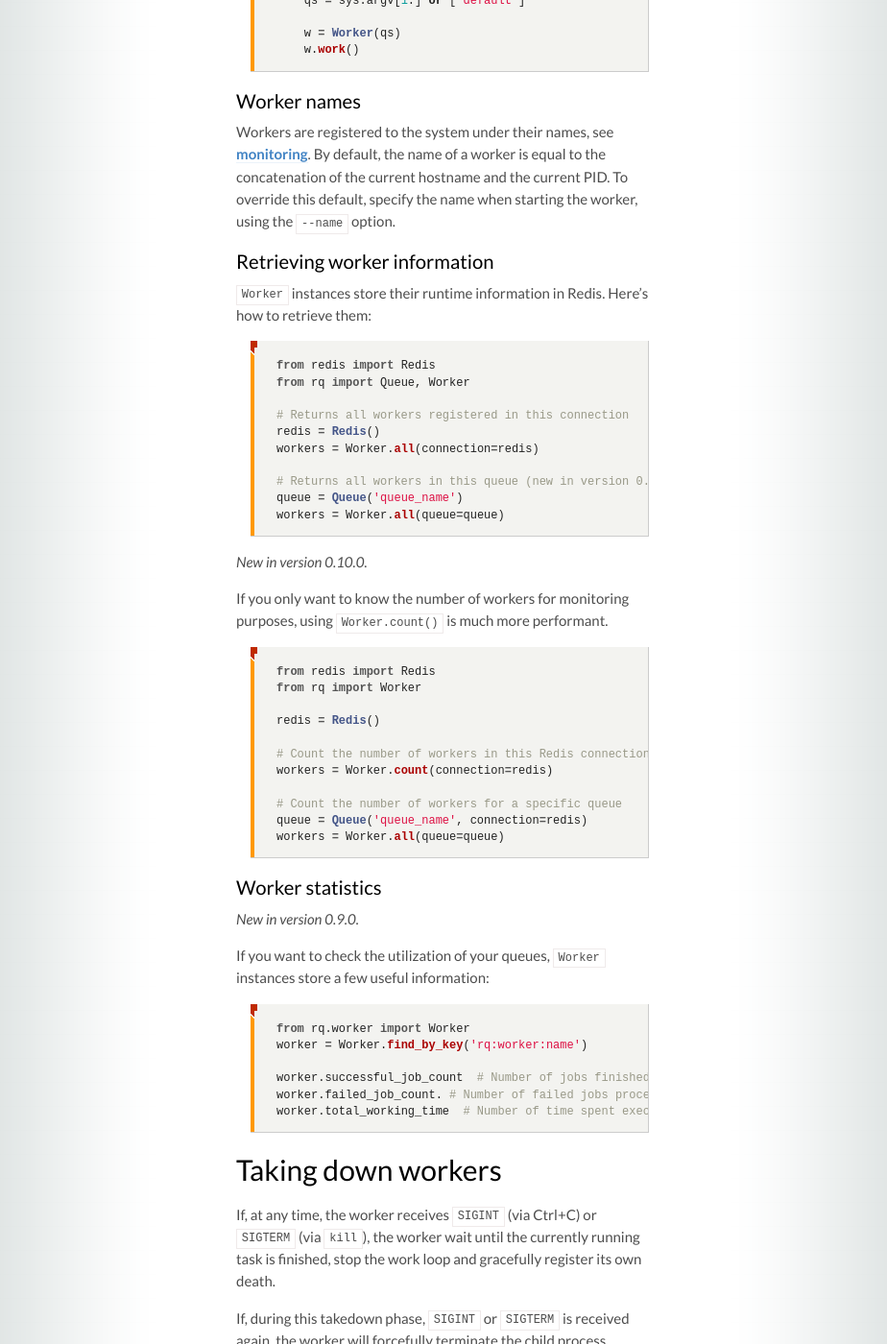
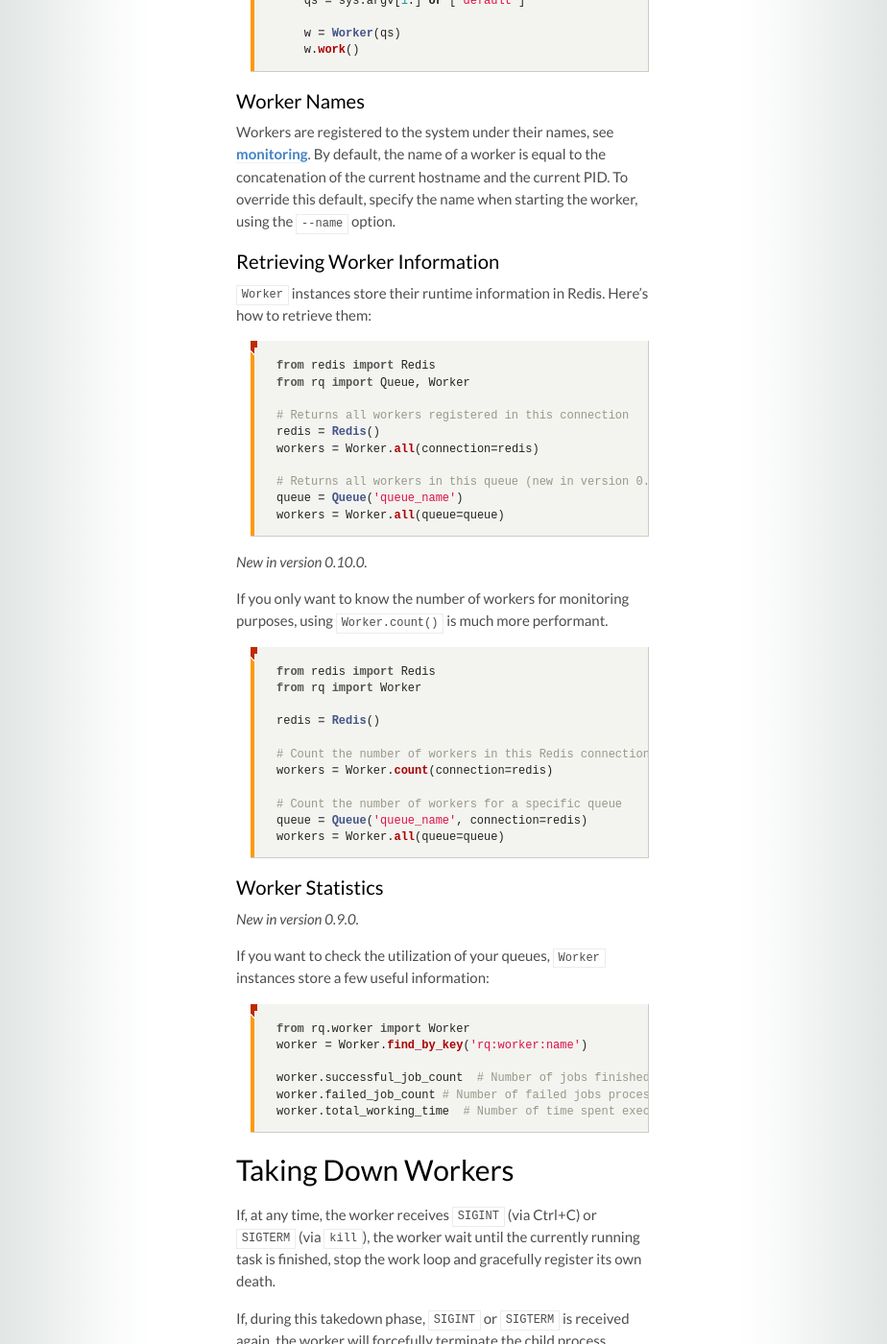
Before and after one commit to rq/rq, a Jekyll site: the page built from docs/docs/workers.md, in a window 1280 px wide and 1400 px high, scrolled down 2922 px. Shown: the whole window at 96% size, without its empty margins (179-1103 px from the left). Built offline with Jekyll 4.4.1, drawn with Linux system fonts in a browser that asks for light colours; some web fonts are replaced; some of the changed text lies outside the part shown.

Commit message:
Updated docs.

```diff
--- a/docs/docs/workers.md
+++ b/docs/docs/workers.md
@@ -8,7 +8,7 @@ solely as a work horse to perform lengthy or blocking tasks that you don't want
 to perform inside web processes.
 
 
-## Starting workers
+## Starting Workers
 
 To start crunching work, simply start a worker from the root of your project
 directory:
@@ -30,7 +30,7 @@ concurrent processing going on.  If you want to perform jobs concurrently,
 simply start more workers.
 
 
-### Burst mode
+### Burst Mode
 
 By default, workers will start working immediately and will block and wait for
 new work when they run out of work.  Workers can also be started in _burst
@@ -50,7 +50,7 @@ This can be useful for batch work that needs to be processed periodically, or
 just to scale up your workers temporarily during peak periods.
 
 
-### Worker arguments
+### Worker Arguments
 
 In addition to `--burst`, `rq worker` also accepts these arguments:
 
@@ -90,7 +90,7 @@ The life-cycle of a worker consists of a few phases:
 8. _Loop_.  Repeat from step 3.
 
 
-## Performance notes
+## Performance Notes
 
 Basically the `rq worker` shell script is a simple fetch-fork-execute loop.
 When a lot of your jobs do lengthy setups, or they all depend on the same set
@@ -124,7 +124,7 @@ with Connection():
 {% endhighlight %}
 
 
-### Worker names
+### Worker Names
 
 Workers are registered to the system under their names, see [monitoring][m].
 By default, the name of a worker is equal to the concatenation of the current
@@ -134,7 +134,7 @@ starting the worker, using the `--name` option.
 [m]: /docs/monitoring/
 
 
-### Retrieving worker information
+### Retrieving Worker Information
 
 `Worker` instances store their runtime information in Redis. Here's how to
 retrieve them:
@@ -173,7 +173,7 @@ workers = Worker.all(queue=queue)
 {% endhighlight %}
 
 
-### Worker statistics
+### Worker Statistics
 
 _New in version 0.9.0._
 
@@ -185,12 +185,12 @@ from rq.worker import Worker
 worker = Worker.find_by_key('rq:worker:name')
 
 worker.successful_job_count  # Number of jobs finished successfully
-worker.failed_job_count. # Number of failed jobs processed by this worker
+worker.failed_job_count # Number of failed jobs processed by this worker
 worker.total_working_time  # Number of time spent executing jobs
 {% endhighlight %}
 
 
-## Taking down workers
+## Taking Down Workers
 
 If, at any time, the worker receives `SIGINT` (via Ctrl+C) or `SIGTERM` (via
 `kill`), the worker wait until the currently running task is finished, stop
@@ -241,7 +239,7 @@ $ rq worker -c settings
 {% endhighlight %}
 
 
-## Custom worker classes
+## Custom Worker Classes
 
 There are times when you want to customize the worker's behavior. Some of the
 more common requests so far are:
@@ -258,7 +256,7 @@ $ rq worker -w 'path.to.GeventWorker'
 {% endhighlight %}
 
 
-## Custom Job and Queue classes
+## Custom Job and Queue Classes
 
 You can tell the worker to use a custom class for jobs and queues using
 `--job-class` and/or `--queue-class`.
@@ -286,7 +284,7 @@ queue.enqueue(some_func)
 {% endhighlight %}
 
 
-## Custom DeathPenalty classes
+## Custom DeathPenalty Classes
 
 When a Job times-out, the worker will try to kill it using the supplied
 `death_penalty_class` (default: `UnixSignalDeathPenalty`). This can be overridden
@@ -297,7 +295,6 @@ DeathPenalty classes are constructed with the following arguments
 
 
 ## Custom Exception Handlers
-
 
 If you need to handle errors differently for different types of jobs, or simply want to customize
 RQ's default error handling behavior, run `rq worker` using the `--exception-handler` option:
```
Also changed, not shown: other parts of docs/docs/workers.md (+2 -4 lines).
